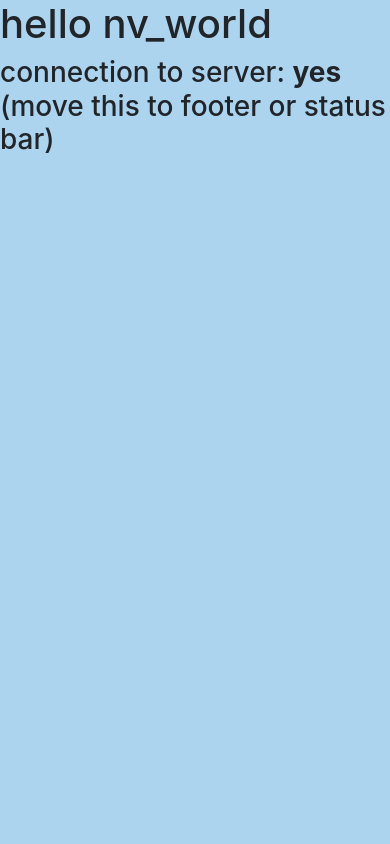
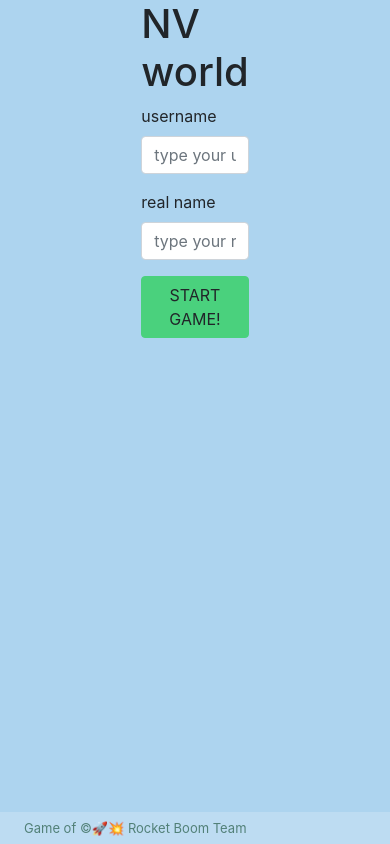
Before and after one commit to IlinValery/nv_world_front, a React (Create React App) app: page / in a window 390 px wide. Built offline with nearby package versions, Linux system fonts and the light colour scheme; no server answers.

Commit message:
initial page form + footer

```diff
--- a/src/App.js
+++ b/src/App.js
@@ -1,6 +1,13 @@
 import React from 'react';
 import {connect} from 'react-redux';
 import './App.css';
+import Footer from "./Components/Footer";
+
+import {library} from '@fortawesome/fontawesome-svg-core'
+import {faCheck, faTimes} from "@fortawesome/free-solid-svg-icons";
+import { Container, Row, Col, Form, FormGroup, Label, Input, Button } from 'reactstrap';
+
+library.add(faCheck, faTimes)
 
 class App extends React.Component {
 
@@ -8,44 +15,41 @@ class App extends React.Component {
         super(props);
 
         this.state={
-            respData: null,
-            connectionSuccessful: false
         }
-    }
-
-    testConnection(){
-        fetch('/api/test_connection')
-            .then( (response) => {
-                if (response.status !== 200) {
-                    console.log('Looks like there was a problem. Status Code: ' +
-                        response.status);
-                    this.setState({connectionSuccessful:true})
-                    return;
-                } else {this.setState({connectionSuccessful:false})}
-                return response.json();
-            })
-            .then((data) => {
-                this.setState({
-                    respData: data
-                })
-            })
-            .catch((err) => {
-                this.setState({
-                    respData: null
-                });
-
-                console.log('Fetch Error:', err);
-            });
-    }
-    componentDidMount() {
-        this.testConnection();
     }
 
     render() {
         return (
             <div className={"app-container"}>
-                <h1>hello nv_world</h1>
-                <h3>connection to server: <b>{this.state.connectionSuccessful? "no": "yes"}</b> (move this to footer or status bar)</h3>
+                <Container>
+                    <Row>
+                        <Col/>
+                        <Col>
+                            <div className={"auth-form"}>
+                                <h1>NV world</h1>
+                                <Form>
+                                    <FormGroup>
+                                        <Label for="username_field">username</Label>
+                                        <Input type="text" name="username" id="username_field" placeholder="type your username here" />
+                                    </FormGroup>
+                                    <FormGroup>
+                                        <Label for="realname_field">real name</Label>
+                                        <Input type="text" name="realname" id="realname_field" placeholder="type your real name here" />
+                                    </FormGroup>
+                                    <Button color={"success"} block>
+                                        START GAME!
+                                    </Button>
+                                </Form>
+
+                            </div>
+
+                        </Col>
+                        <Col/>
+                    </Row>
+                </Container>
+
+
+                <Footer/>
             </div>
         );
     }
--- /dev/null
+++ b/src/Components/Footer/index.js
@@ -0,0 +1,76 @@
+import React from 'react';
+import './style.css'
+import {FontAwesomeIcon} from '@fortawesome/react-fontawesome'
+
+export default class Footer extends React.Component {
+
+    constructor(props) {
+        super(props);
+
+        this.state = {
+            respData: null,
+            connectionSuccessful: false
+        }
+
+    }
+
+    componentDidMount() {
+        fetch('/api/test_connection')
+            .then((response) => {
+                if (response.status !== 200) {
+                    console.log('Looks like there was a problem. Status Code: ' +
+                        response.status);
+                    this.setState({connectionSuccessful: false});
+                    return;
+                } else {
+                    this.setState({connectionSuccessful: true})
+                }
+                return response.json();
+            })
+            .then((data) => {
+                this.setState({
+                    respData: data
+                })
+            })
+            .catch((err) => {
+                this.setState({
+                    respData: null
+                });
+
+                console.log('Fetch Error:', err);
+            });
+
+    }
+
+    render() {
+        return (
+            <div>
+                <footer className={"footer-sticky"}>
+
+                    <div className={"row"}>
+                        <div className={"col-sm-6 text-left"}>
+                            <a href="https://github.com/IlinValery/nv_world_front">Game of ©<span role={"img"} aria-label="rocket boom">🚀💥</span> Rocket Boom Team</a>
+                        </div>
+                        <div className={"col-sm-6 text-right support-contact"}>
+                            {this.state.connectionSuccessful ? (
+                                <div>
+                                    Connection status: <FontAwesomeIcon icon="check" color={"green"}
+                                                                        title={"Connection with backend was established"}/>
+                                </div>
+                            ) : (
+                                <div>
+                                    Connection status: <FontAwesomeIcon icon="times" color={"red"} spin
+                                                                        title={"No connection with server"}/>
+                                </div>
+                            )}
+
+                        </div>
+
+                    </div>
+                </footer>
+            </div>
+
+        );
+    }
+}
+//times or check
--- /dev/null
+++ b/src/Components/Footer/style.css
@@ -0,0 +1,38 @@
+.footer-sticky{
+    bottom: 0;
+    width: 100%;
+    height: 32px;
+    line-height: 32px;
+    padding: 0 1%;
+    background-color: rgba(255, 255, 255, 0.2);
+//box-shadow: 0 0 5px rgba(0, 0, 0, 0.49);
+    font-size: medium;
+    position: fixed;
+    z-index: 10;
+
+}
+
+.footer-organization{
+    margin-right: 64px;
+}
+
+
+@media screen and (max-width: 740px){
+    .footer-sticky{
+        font-size: small;
+    }
+
+}
+@media screen and (max-width: 1201px){
+    .footer-sticky{
+        padding: 0 24px;
+    }
+
+}
+
+@media screen and (max-width: 580px){
+    .support-contact{
+        display: none;
+    }
+
+}
```
Also changed, not shown: src/Components/AuthPage/index.js (added, +33 -0 lines), src/Components/AuthPage/style.css (added).
